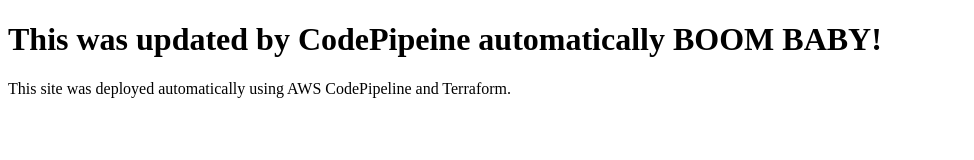
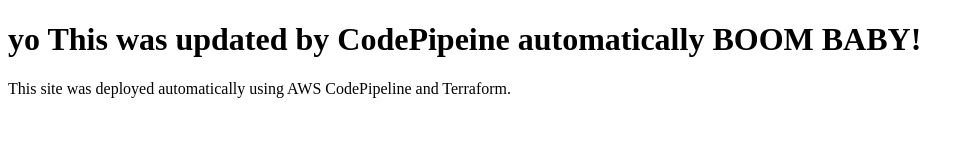
Before and after one commit to CheaTheReal/terraform-s3-cicd-pipeline, a plain HTML site: page index.html in a window 1280 px wide. Shown: the whole page, without its empty margins (0-974 px from the left). Drawn offline with Linux system fonts and the light colour scheme.

Commit message:
💥 Updated HTML to trigger CodePipeline deploy

```diff
--- a/index.html
+++ b/index.html
@@ -4,7 +4,7 @@
   <title>My CI/CD Static Site</title>
 </head>
 <body>
-  <h1>This was updated by CodePipeine automatically BOOM BABY!</h1>
+  <h1>yo This was updated by CodePipeine automatically BOOM BABY!</h1>
   <p>This site was deployed automatically using AWS CodePipeline and Terraform.</p>
 </body>
 </html>
```
